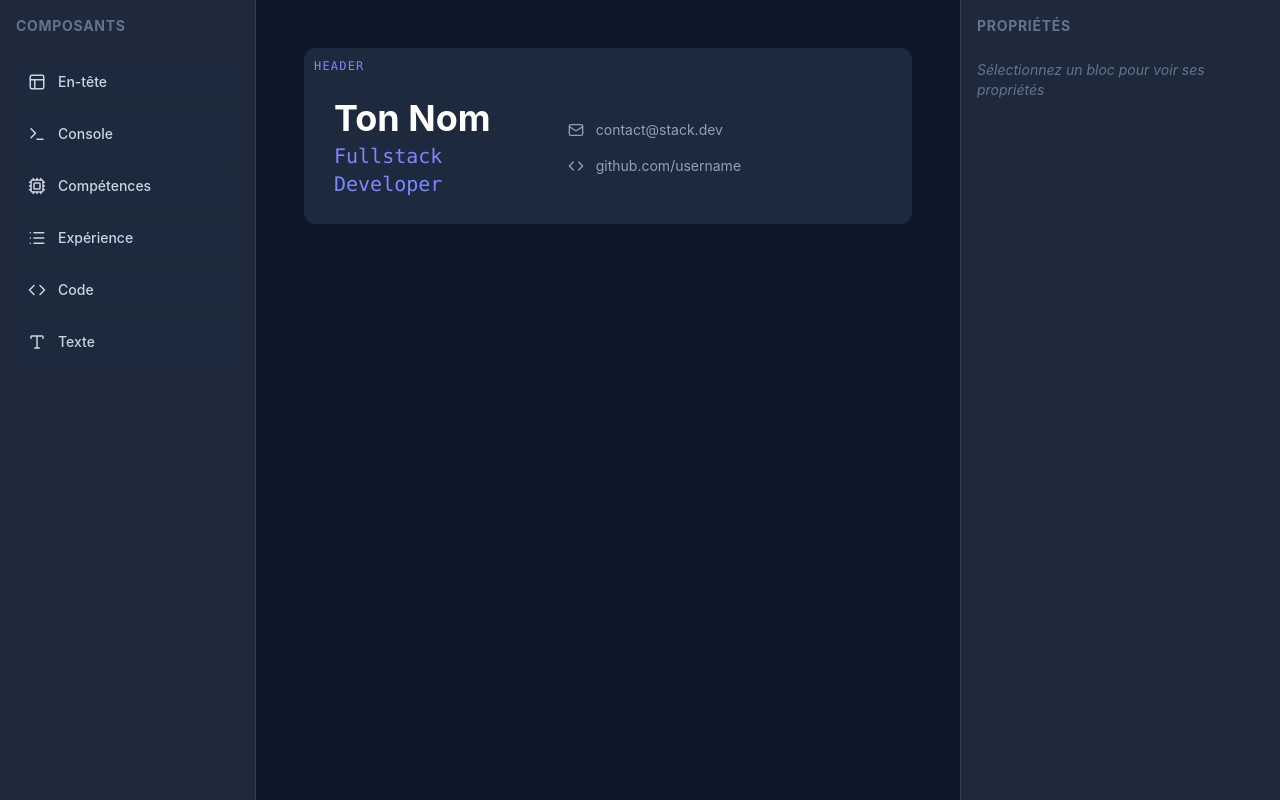
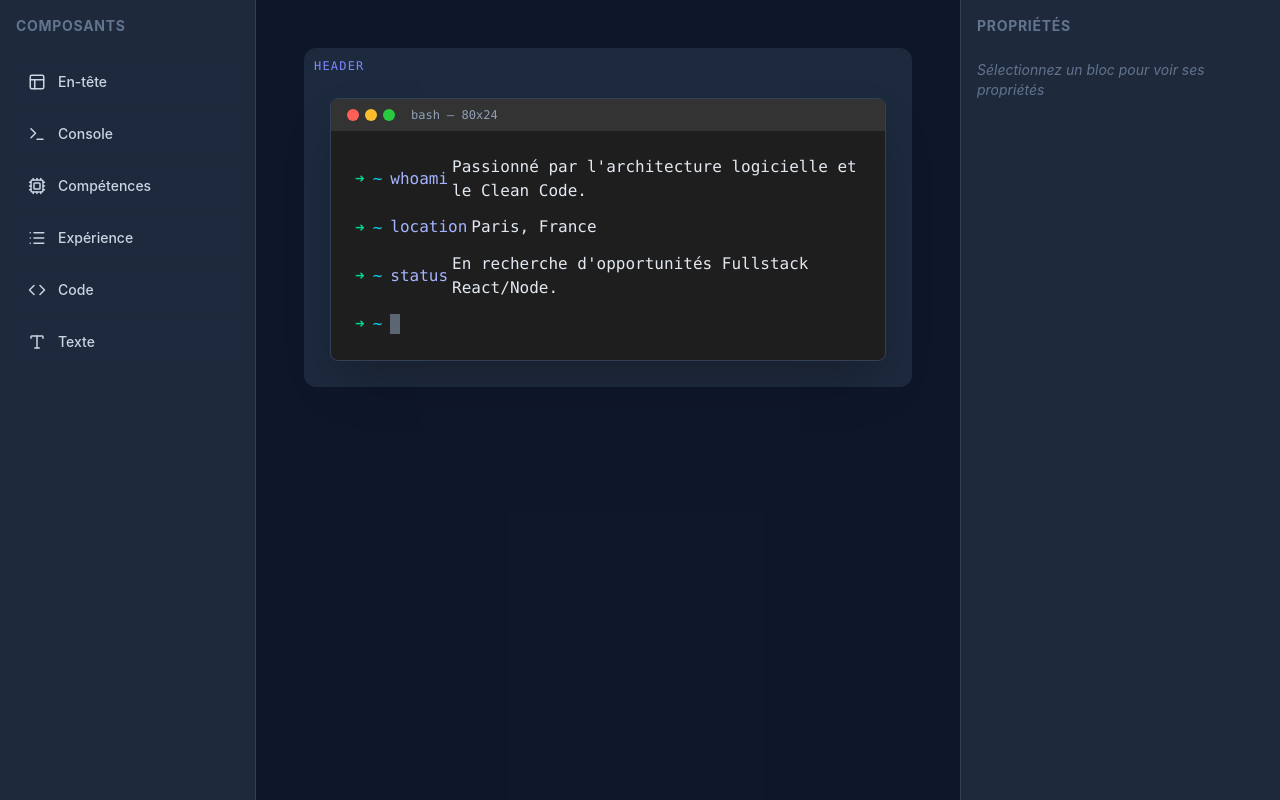
Before and after one commit to SofianeRos/devfolio, a React (Vite) app: page / in a window 1280 px wide. Both pictures are taken after a click on the button "En-tête". Built offline with nearby package versions, Linux system fonts and the light colour scheme.

Commit message:
feat: add TerminalBlock component with macOS-style interface

```diff
--- /dev/null
+++ b/src/components/blocks/TerminalBlock.tsx
@@ -0,0 +1,69 @@
+// src/components/blocks/TerminalBlock.tsx
+import type { Block } from '../../types.ts';
+import { useBuilderStore } from '../../store/useBuilderStore';
+
+export default function TerminalBlock({ block }: { block: Block }) {
+  const updateBlock = useBuilderStore((state) => state.updateBlock);
+
+  // Données par défaut
+  const lines = block.content.lines || [
+    { label: 'whoami', value: 'Passionné par l\'architecture logicielle et le Clean Code.' },
+    { label: 'location', value: 'Paris, France' },
+    { label: 'status', value: 'En recherche d\'opportunités Fullstack React/Node.' }
+  ];
+
+  const handleUpdate = (index: number, field: 'label' | 'value', text: string) => {
+    const newLines = [...lines];
+    newLines[index][field] = text;
+    updateBlock(block.id, { content: { lines: newLines } });
+  };
+
+  return (
+    <div className="w-full bg-[#1e1e1e] rounded-lg overflow-hidden shadow-2xl border border-slate-700 font-mono">
+      {/* Barre de titre du terminal */}
+      <div className="bg-[#333] px-4 py-2 flex items-center gap-2">
+        <div className="flex gap-1.5">
+          <div className="w-3 h-3 rounded-full bg-[#ff5f56]" />
+          <div className="w-3 h-3 rounded-full bg-[#ffbd2e]" />
+          <div className="w-3 h-3 rounded-full bg-[#27c93f]" />
+        </div>
+        <span className="text-xs text-slate-400 ml-2">bash — 80x24</span>
+      </div>
+
+      {/* Contenu du terminal */}
+      <div className="p-6 text-sm sm:text-base">
+        {lines.map((line: any, index: number) => (
+          <div key={index} className="mb-3 flex flex-col sm:flex-row gap-1">
+            <div className="flex items-center">
+              <span className="text-emerald-400 mr-2">➜</span>
+              <span className="text-cyan-400 mr-2">~</span>
+              <span
+                contentEditable
+                suppressContentEditableWarning
+                onBlur={(e) => handleUpdate(index, 'label', e.currentTarget.innerText)}
+                className="text-indigo-300 outline-none border-b border-transparent focus:border-indigo-500 cursor-text"
+              >
+                {line.label}
+              </span>
+            </div>
+            <div
+              contentEditable
+              suppressContentEditableWarning
+              onBlur={(e) => handleUpdate(index, 'value', e.currentTarget.innerText)}
+              className="text-slate-200 outline-none flex-1 cursor-text"
+            >
+              {line.value}
+            </div>
+          </div>
+        ))}
+
+        {/* Curseur clignotant simulant l'attente */}
+        <div className="flex items-center gap-2 mt-2">
+          <span className="text-emerald-400">➜</span>
+          <span className="text-cyan-400">~</span>
+          <span className="w-2.5 h-5 bg-slate-400 animate-pulse" />
+        </div>
+      </div>
+    </div>
+  );
+}
--- a/src/components/builder/SortableBlock.tsx
+++ b/src/components/builder/SortableBlock.tsx
@@ -5,6 +5,7 @@ import type { Block } from '../../types.ts';
 import { GripVertical, Trash2 } from 'lucide-react';
 import { useBuilderStore } from '../../store/useBuilderStore';
 import HeaderBlock from '../blocks/HeaderBlock';
+import TerminalBlock from '../blocks/TerminalBlock';
 
 export default function SortableBlock({ block }: { block: Block }) {
   const { attributes, listeners, setNodeRef, transform, transition, isDragging } = useSortable({ id: block.id });
@@ -23,6 +24,8 @@ export default function SortableBlock({ block }: { block: Block }) {
   const renderBlockContent = () => {
     switch (block.type) {
       case 'header':
+      case 'terminal':
+        return <TerminalBlock block={block} />;
         return <HeaderBlock block={block} />;
       default:
         return (
```
